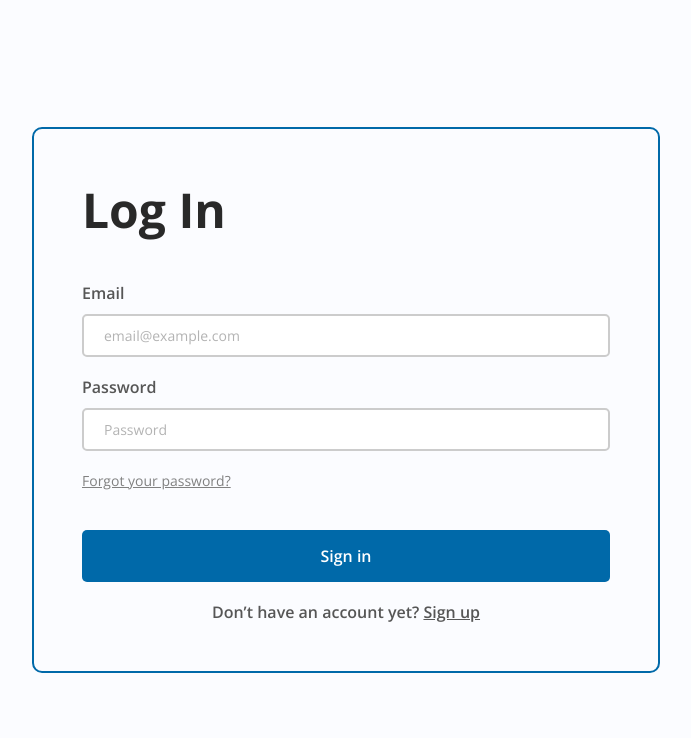
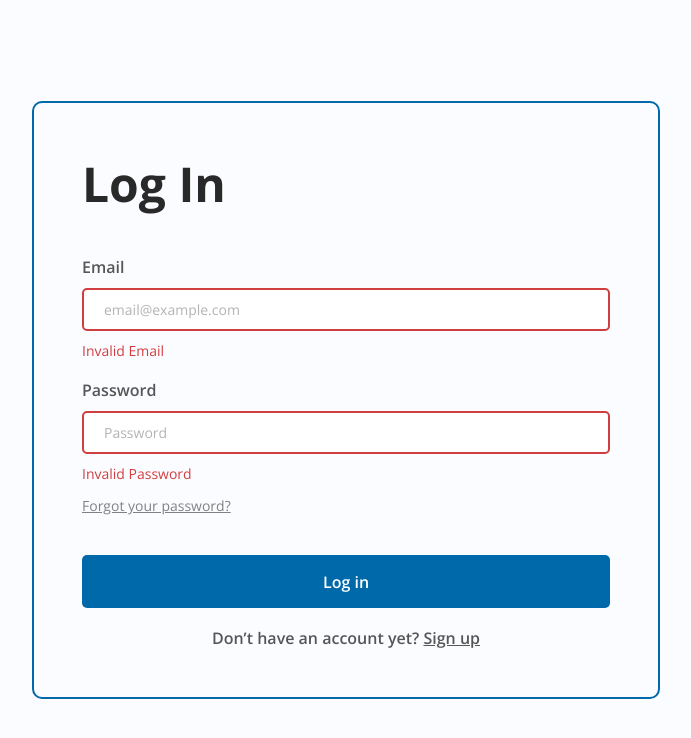
Before and after one commit to calblueprint/immigration-justice-project, a Next.js app: page /login in a window 1280 px wide. Shown: the top 738 px of the page, without its empty margins (294-985 px from the left). Built offline with nearby package versions, Linux system fonts and the light colour scheme; no server answers.

Commit message:
add error handling to login

```diff
--- a/src/app/(auth)/login/page.tsx
+++ b/src/app/(auth)/login/page.tsx
@@ -7,13 +7,13 @@ import TextInput from '@/components/TextInput/index';
 import { H1, P, LinkColored } from '@/styles/text';
 import supabase from '@/api/supabase/createClient';
 import COLORS from '@/styles/colors';
-import { H4Centered, QuestionsDiv, SpacerDiv } from '@/app/(auth)/styles';
+import { H4Centered, SpacerDiv } from '@/app/(auth)/styles';
 import BigButton from '@/components/BigButton';
 
 export default function Login() {
   const [email, setEmail] = useState('');
   const [password, setPassword] = useState('');
-  // const [errorMessage, setErrorMessage] = useState('');
+  const [errorMessage, setErrorMessage] = useState('');
   const { push } = useRouter();
 
   const handleSignIn = async () => {
@@ -23,20 +23,25 @@ export default function Login() {
     });
 
     if (error) {
-      throw new Error(`An error occurred trying to sign in: ${error.message}`);
+      setErrorMessage(error.message);
+      // throw new Error(`An error occurred trying to sign in: ${error.message}`);
+    } else {
+      push('/');
     }
-    push('/');
   };
 
   return (
     <>
-      <H1>Log In</H1>
-      <SpacerDiv>
-        <QuestionsDiv>
+      <SpacerDiv $gap={0.625}>
+        <H1>Log In</H1>
+        {errorMessage !== '' && <P $color={COLORS.redMid}>{errorMessage}</P>}
+      </SpacerDiv>
+      <SpacerDiv $gap={13 / 16}>
+        <SpacerDiv>
           <TextInput
             label="Email"
             placeholder="email@example.com"
-            errorText="" // "Email Error"
+            errorText={email === '' ? 'Invalid Email' : ''}
             type="email"
             id="email"
             value={email}
@@ -45,13 +50,15 @@ export default function Login() {
           <TextInput
             label="Password"
             placeholder="Password"
-            errorText="" // "Password Error"
+            errorText={
+              password === '' || password.length < 6 ? 'Invalid Password' : ''
+            }
             type="password"
             id="password"
             value={password}
             setValue={setPassword}
           />
-        </QuestionsDiv>
+        </SpacerDiv>
         <P>
           <LinkColored href="/forgot-password" $color={COLORS.greyMid}>
             Forgot your password?
@@ -60,7 +67,7 @@ export default function Login() {
       </SpacerDiv>
       <SpacerDiv>
         <BigButton type="button" onClick={handleSignIn}>
-          Sign in
+          Log in
         </BigButton>
         <H4Centered>
           Don’t have an account yet?{' '}
--- a/src/app/(auth)/styles.tsx
+++ b/src/app/(auth)/styles.tsx
@@ -20,12 +20,6 @@ export const FormDiv = styled.div`
   border-radius: 0.625rem;
   border: 2px solid ${COLORS.blueMid};
   width: 39.25rem;
-`;
-
-export const QuestionsDiv = styled.div`
-  display: flex;
-  flex-direction: column;
-  gap: 1.2rem; // 20 px
 `;
 
 export const SpacerDiv = styled.div<{ $gap?: number }>`
```
Also changed, not shown: src/app/(auth)/signup/page.tsx (+7 -10 lines).
